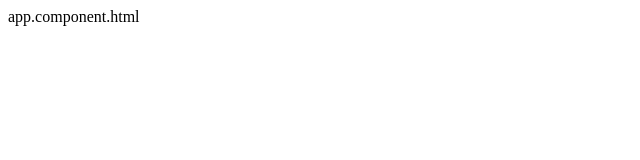
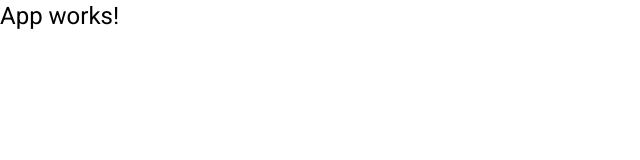
Before and after one commit to jrpbjr/transferencia-front, an Angular app: page / in a window 1280 px wide. Shown: the top 160 px of the page, without its empty margins (0-640 px from the left). Built offline with nearby package versions, Linux system fonts and the light colour scheme.

Commit message:
ng add @angular/material@12.2.13 e alteração do app.component.ts para tempalteUrl

```diff
--- a/angular.json
+++ b/angular.json
@@ -53,6 +53,7 @@
               "src/assets"
             ],
             "styles": [
+              "./node_modules/@angular/material/prebuilt-themes/indigo-pink.css",
               "src/styles.css"
             ],
             "scripts": []
--- a/package.json
+++ b/package.json
@@ -10,10 +10,12 @@
   "private": true,
   "dependencies": {
     "@angular/animations": "~12.0.3",
+    "@angular/cdk": "^12.2.13",
     "@angular/common": "~12.0.3",
     "@angular/compiler": "~12.0.3",
     "@angular/core": "~12.0.3",
     "@angular/forms": "~12.0.3",
+    "@angular/material": "^12.2.13",
     "@angular/platform-browser": "~12.0.3",
     "@angular/platform-browser-dynamic": "~12.0.3",
     "@angular/router": "~12.0.3",
--- a/src/app/app.component.ts
+++ b/src/app/app.component.ts
@@ -2,7 +2,7 @@
 
 @Component({
   selector: 'app-root',
-  template: 'app.component.html'
+  templateUrl: 'app.component.html'
 })
 export class AppComponent {
   title = 'transferencia';
--- a/src/app/app.module.ts
+++ b/src/app/app.module.ts
@@ -3,6 +3,7 @@
 
 import { AppRoutingModule } from './app-routing.module';
 import { AppComponent } from './app.component';
+import { BrowserAnimationsModule } from '@angular/platform-browser/animations';
 
 @NgModule({
   declarations: [
@@ -10,7 +11,8 @@
   ],
   imports: [
     BrowserModule,
-    AppRoutingModule
+    AppRoutingModule,
+    BrowserAnimationsModule
   ],
   providers: [],
   bootstrap: [AppComponent]
--- a/src/index.html
+++ b/src/index.html
@@ -6,8 +6,11 @@
   <base href="/">
   <meta name="viewport" content="width=device-width, initial-scale=1">
   <link rel="icon" type="image/x-icon" href="favicon.ico">
+  <link rel="preconnect" href="https://fonts.gstatic.com">
+  <link href="https://fonts.googleapis.com/css2?family=Roboto:wght@300;400;500&display=swap" rel="stylesheet">
+  <link href="https://fonts.googleapis.com/icon?family=Material+Icons" rel="stylesheet">
 </head>
-<body>
+<body class="mat-typography">
   <app-root></app-root>
 </body>
 </html>
--- a/src/styles.css
+++ b/src/styles.css
@@ -1 +1,4 @@
 /* You can add global styles to this file, and also import other style files */
+
+html, body { height: 100%; }
+body { margin: 0; font-family: Roboto, "Helvetica Neue", sans-serif; }
```
Also changed, not shown: 1 other file (tests, documents, lock files or other folders).
